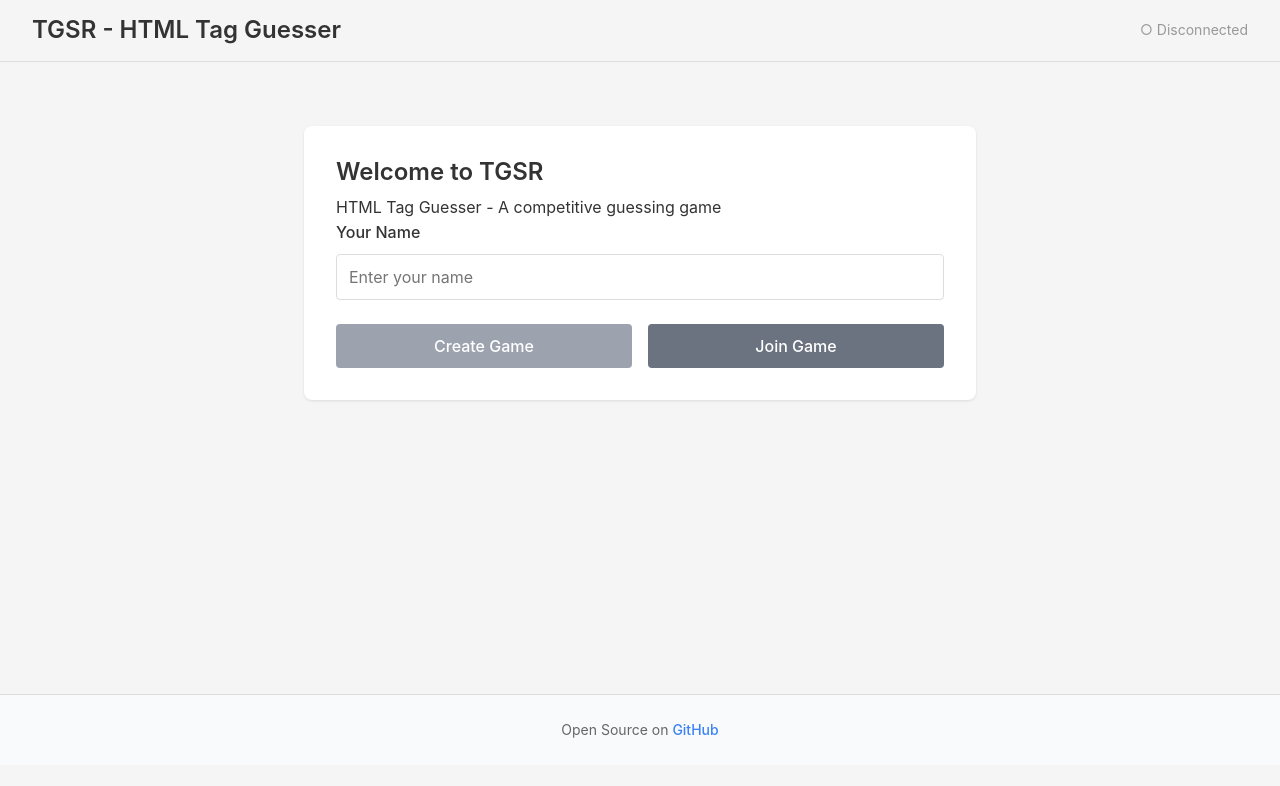
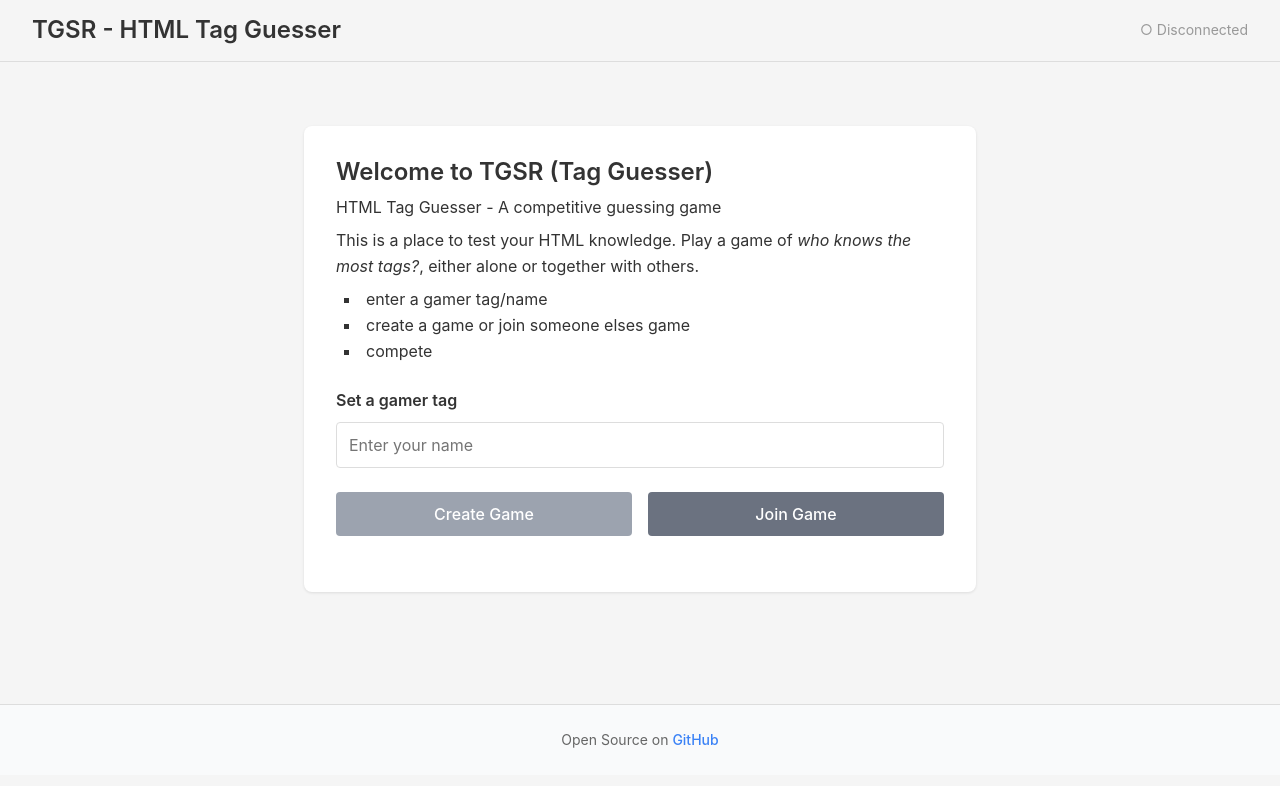
Before and after one commit to dominikschopper/tgsr, a Vue app: page / in a window 1280 px wide. Shown: the top 786 px of the page. Built offline with nearby package versions, Linux system fonts and the light colour scheme; no server answers.

Commit message:
minor text and styling improvements

```diff
--- a/src/client/style.css
+++ b/src/client/style.css
@@ -55,7 +55,7 @@ select:focus {
 label {
   display: block;
   margin-bottom: 0.5rem;
-  font-weight: 500;
+  font-weight: 600;
 }
 
 /* Buttons */
@@ -111,13 +111,13 @@ button.danger:hover {
 }
 
 .form-group {
-  margin-bottom: 1.5rem;
+  margin: 1.5rem 0;
 }
 
 .button-group {
   display: flex;
   gap: 1rem;
-  margin-top: 1.5rem;
+  margin: 1.5rem 0;
 }
 
 .button-group button {
--- a/src/client/views/GameSetupView/components/CreateGameForm.vue
+++ b/src/client/views/GameSetupView/components/CreateGameForm.vue
@@ -1,9 +1,9 @@
 <template>
   <div class="card">
-    <h2>Create Game</h2>
+    <h2>Create a Game</h2>
 
     <div class="form-group">
-      <label for="variant">Game Variant</label>
+      <label for="variant">Choose a game variant</label>
       <div class="radio-group">
         <label>
           <div class="radio-option">
@@ -11,7 +11,9 @@
             <span class="variant-name">Sharpshooter</span>
           </div>
           <small class="variant-description">
-            Your guessed tags remain secret. For each tag you guess, you earn as many points as there are players. However, for each other player who also guessed the same tag, you lose one point. Unique tags score highest!
+            For each tag you guess, you earn as many points as there are players.
+            However, for each other player who also guessed the same tag, you lose one point.
+            Unique tags score highest!
           </small>
         </label>
         <label>
@@ -20,7 +22,8 @@
             <span class="variant-name">Quickdraw</span>
           </div>
           <small class="variant-description">
-            As soon as you guess a tag, it becomes visible to all players and cannot be scored by anyone else. Speed matters! Be the first to claim the most tags.
+            As soon as you guess a tag, all players can see it and nobody can use this tag to sscore.
+            Speed matters! Be the first to claim the most tags.
           </small>
         </label>
       </div>
--- a/src/client/views/HomeView/index.vue
+++ b/src/client/views/HomeView/index.vue
@@ -1,11 +1,20 @@
 <template>
   <div class="container">
     <div class="card">
-      <h2>Welcome to TGSR</h2>
+      <h2>Welcome to TGSR (Tag Guesser)</h2>
       <p>HTML Tag Guesser - A competitive guessing game</p>
 
+      <p>
+        This is a place to test your HTML knowledge. Play a game of <em>who knows the most tags?</em>, either alone or together with others.
+      </p>
+      <ul>
+        <li>enter a gamer tag/name</li>
+        <li>create a game or join someone elses game</li>
+        <li>compete</li>
+      </ul>
+
       <div class="form-group">
-        <label for="playerName">Your Name</label>
+        <label for="playerName">Set a gamer tag</label>
         <input
           id="playerName"
           v-model="playerName"
@@ -52,3 +61,15 @@ onMounted(() => {
   }
 });
 </script>
+<style scoped>
+  p{
+    margin-bottom: .5rem;
+  }
+  ul,li {
+    list-style-type: square;
+  }
+  li{
+    margin-left: .5rem;
+    list-style-position: inside;
+  }
+</style>
```
